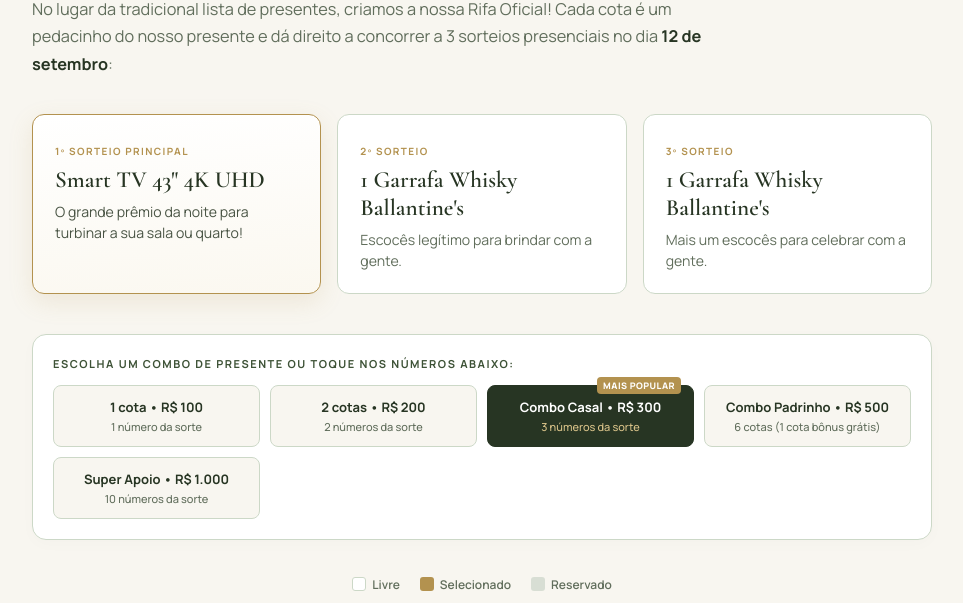
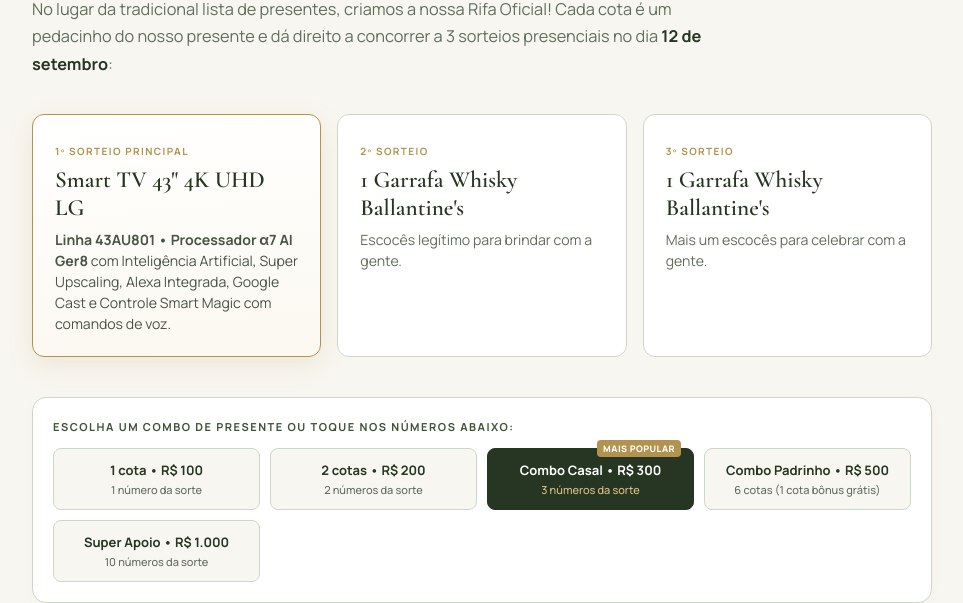
Before and after one commit to luansiega/rifa-casamento, a plain HTML site: page index.html in a window 1280 px wide. Shown: the part 205-808 px from the top of the page, without its empty margins (158-1121 px from the left). Drawn offline with nearby package versions, Linux system fonts and the light colour scheme; no server answers.

Commit message:
feat: atualiza 1o premio para Smart TV LG 43 4K UHD 43AU801 com Processador a7 AI

```diff
--- a/index.html
+++ b/index.html
@@ -26,8 +26,8 @@
       <div class="prizes-grid">
         <div class="prize-card main-prize">
           <span class="prize-tag">1º Sorteio Principal</span>
-          <h3>Smart TV 43" 4K UHD</h3>
-          <p>O grande prêmio da noite para turbinar a sua sala ou quarto!</p>
+          <h3>Smart TV 43" 4K UHD LG</h3>
+          <p><strong>Linha 43AU801 • Processador α7 AI Ger8</strong> com Inteligência Artificial, Super Upscaling, Alexa Integrada, Google Cast e Controle Smart Magic com comandos de voz.</p>
         </div>
         <div class="prize-card">
           <span class="prize-tag">2º Sorteio</span>
@@ -139,7 +139,7 @@
       <div class="draw-stage-prizes">
         <div id="step-3" class="draw-prize-badge active">1º Passo: 3º Lugar (Whisky)</div>
         <div id="step-2" class="draw-prize-badge">2º Passo: 2º Lugar (Whisky)</div>
-        <div id="step-1" class="draw-prize-badge">3º Passo: 1º Lugar (Smart TV / Pix)</div>
+        <div id="step-1" class="draw-prize-badge">3º Passo: 1º Lugar (Smart TV LG 43" 4K)</div>
       </div>
 
       <!-- Roleta de Números e Nomes -->
@@ -167,7 +167,7 @@
           <span class="winner-cota">Cota: --</span>
         </div>
         <div class="podium-card gold-card" id="podium-1">
-          <small>1º Lugar • Smart TV 43" 4K UHD</small>
+          <small>1º Lugar • Smart TV LG 43" 4K UHD</small>
           <strong class="winner-name">---</strong>
           <span class="winner-cota">Cota: --</span>
         </div>
```
